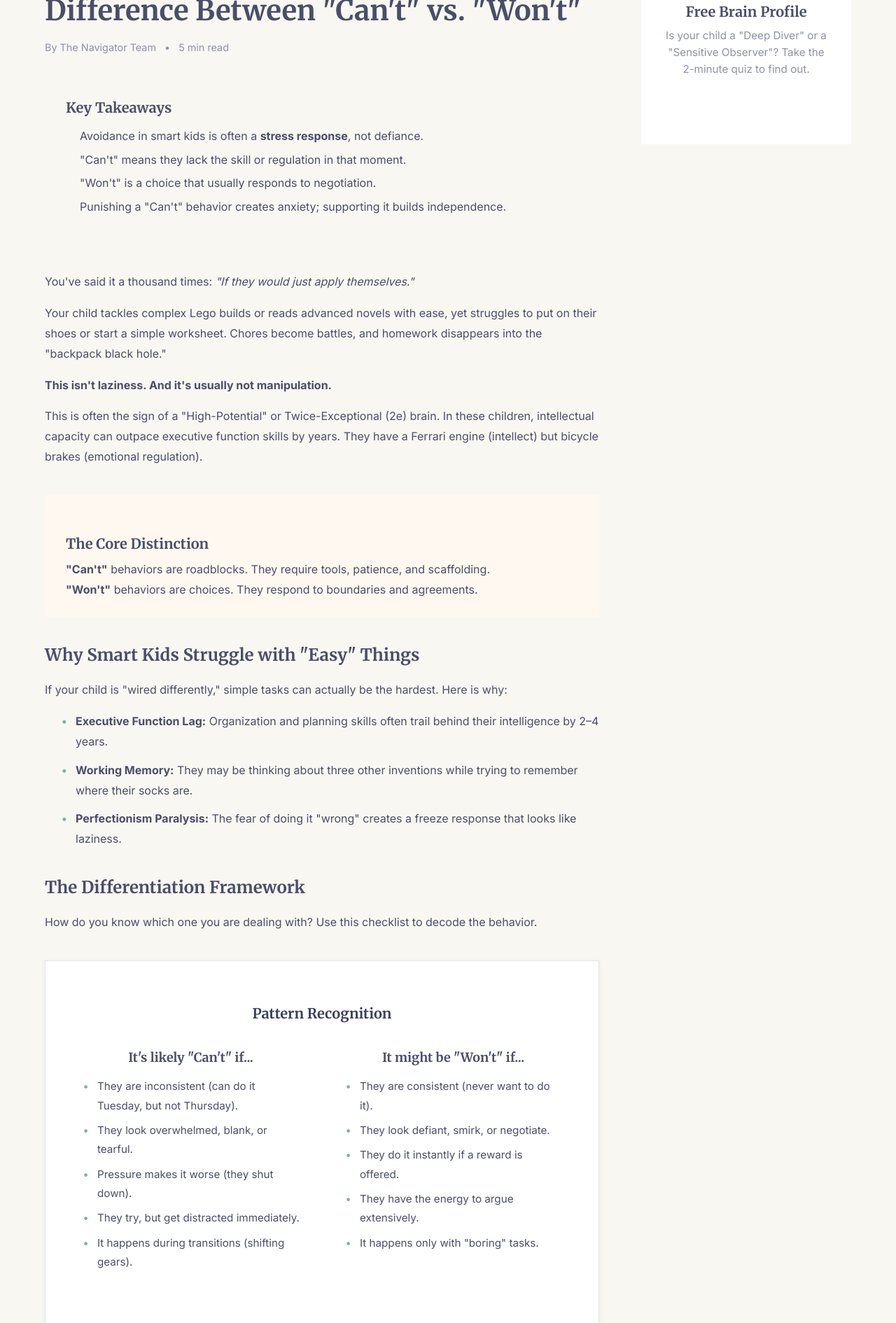
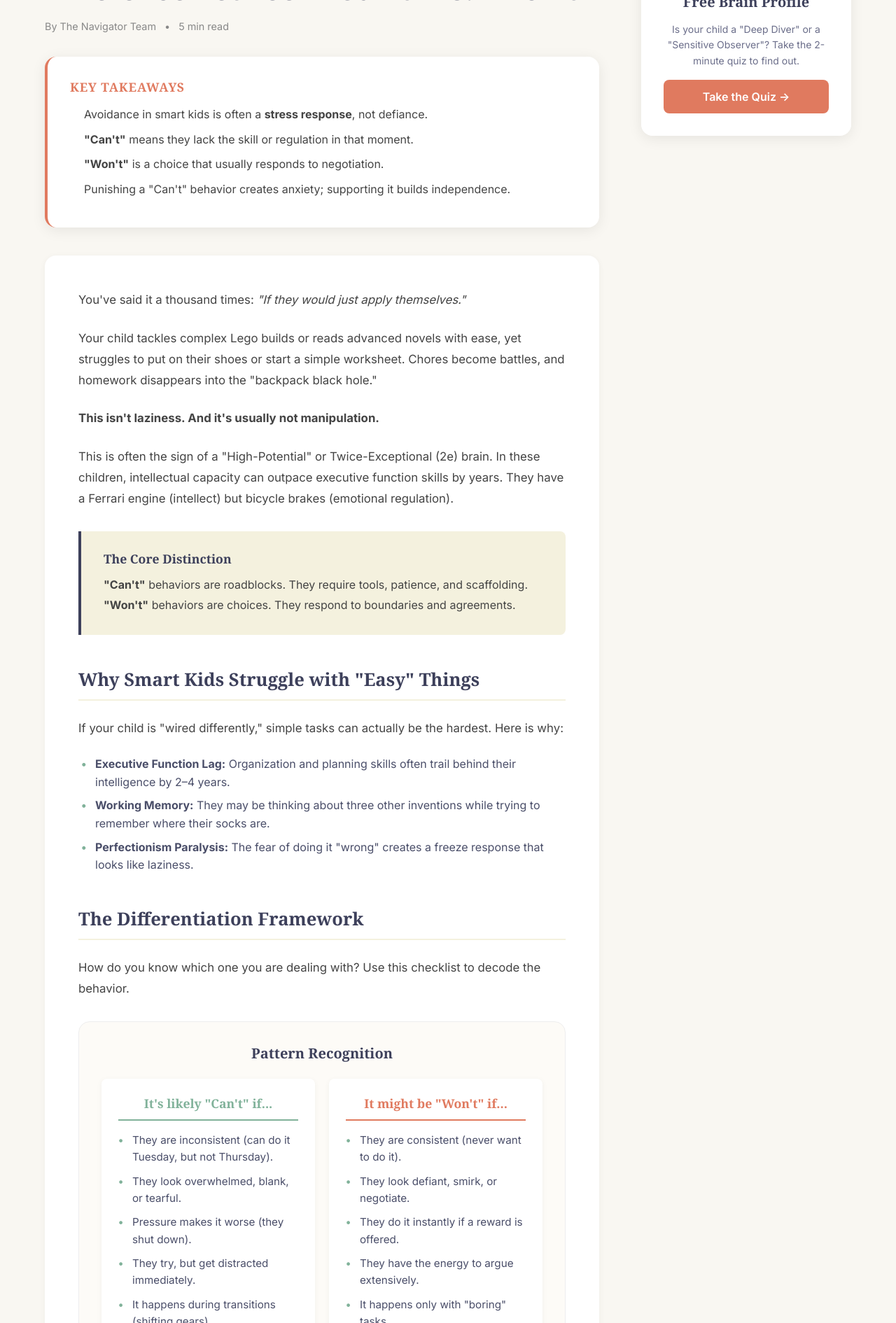
Before and after one commit to powder677/navigator-kids-v2, a plain HTML site: page resources/cant-vs-wont/index.html in a window 1280 px wide. Shown: the part 245-2135 px from the top of the page at 70% size. Drawn offline with Linux system fonts and the light colour scheme; files that its build step writes are made by us from their sources.

Commit message:
Update index.html

```diff
--- a/resources/cant-vs-wont/index.html
+++ b/resources/cant-vs-wont/index.html
@@ -4,146 +4,273 @@
 <head>
    <meta charset="UTF-8">
    <meta name="viewport" content="width=device-width, initial-scale=1.0">
+   <title>Can't vs. Won't: Decoding Your Child's Refusal | Navigator Kids AI</title>
    <meta name="description" content="Is it defiance or a brain block? How to tell the difference between 'can't' and 'won't' in twice-exceptional children.">
-   <title>Can't vs. Won't: Decoding Your Child's Refusal | Navigator Kids AI</title>
-   <link href="https://fonts.googleapis.com/css2?family=Merriweather:wght@400;700;900&family=Inter:wght@300;400;500;600;700&display=swap" rel="stylesheet">
-   <link rel="stylesheet" href="/css/styles.css">
+
+   <link href="https://fonts.googleapis.com/css2?family=Inter:wght@400;500;600;700;800&family=Lato:wght@400;700&display=swap" rel="stylesheet">
+   <link rel="stylesheet" href="https://cdnjs.cloudflare.com/ajax/libs/font-awesome/6.0.0-beta3/css/all.min.css">
+
+   <link rel="stylesheet" href="styles.css">
+
    <style>
-      /* Page Specific Styles (Keep these if they aren't in your main CSS yet) */
+      /* --- Article Specific Overrides --- */
+
+      /* Layout & Grid */
       .article-layout {
-         display: flex;
+         display: grid;
+         grid-template-columns: 1fr 300px;
          gap: 60px;
          max-width: 1200px;
          margin: 0 auto;
-         padding: 60px 24px;
+         padding: 40px 24px 80px;
       }
 
-      .article-content {
-         flex: 1;
-         max-width: 800px;
+      @media (max-width: 1024px) {
+         .article-layout {
+            grid-template-columns: 1fr;
+         }
+         .article-sidebar {
+            order: -1; /* Sidebar on top for mobile/tablet if desired, or remove to keep at bottom */
+         }
       }
 
-      .article-sidebar {
-         width: 300px;
-         flex-shrink: 0;
+      /* Breadcrumbs */
+      .breadcrumbs {
+         font-size: 0.9rem;
+         margin-bottom: 24px;
+         color: #666;
+      }
+      .breadcrumbs a {
+         color: #E07A5F;
+         text-decoration: none;
+         transition: 0.3s;
+      }
+      .breadcrumbs a:hover {
+         color: #c05a3f;
+      }
+      .breadcrumbs span {
+         margin: 0 8px;
+         color: #999;
       }
 
-      .breadcrumbs {
-         margin-bottom: 30px;
+      /* Header */
+      .article-header h1 {
+         font-family: 'Inter', sans-serif;
+         font-size: clamp(1.8rem, 4vw, 2.5rem);
+         margin-bottom: 16px;
+         line-height: 1.2;
+         color: #3D405B;
+      }
+      .article-meta {
+         display: flex;
+         gap: 12px;
+         align-items: center;
+         color: #888;
          font-size: 0.9rem;
-         color: var(--color-text-muted);
+         margin-bottom: 32px;
       }
 
-      .breadcrumbs a {
-         color: var(--color-primary);
-         text-decoration: none;
+      /* Key Takeaways Box */
+      .key-takeaways {
+         background: white;
+         border-radius: 16px;
+         box-shadow: 0 4px 20px rgba(0,0,0,0.08);
+         padding: 32px;
+         margin-bottom: 40px;
+         border-left: 4px solid #E07A5F;
+      }
+      .key-takeaways h2 {
+         font-size: 1.1rem;
+         color: #E07A5F;
+         margin-bottom: 16px;
+         text-transform: uppercase;
+         letter-spacing: 0.05em;
+      }
+      .key-takeaways ul {
+         padding-left: 20px;
+         margin: 0;
+      }
+      .key-takeaways li {
+         margin-bottom: 10px;
+         color: #444;
+         line-height: 1.6;
       }
 
-      .key-takeaways {
-         background-color: var(--color-background-alt);
-         border-radius: var(--border-radius-lg);
-         padding: 30px;
-         margin-bottom: 50px;
-         border-left: 4px solid var(--color-secondary);
+      /* Body Content */
+      .article-body {
+         background: white;
+         border-radius: 16px;
+         padding: 48px;
+         box-shadow: 0 2px 10px rgba(0,0,0,0.05);
+      }
+      @media (max-width: 600px) {
+         .article-body { padding: 32px 24px; }
+      }
+      .article-body p {
+         margin-bottom: 24px;
+         font-size: 1.05rem;
+         line-height: 1.8;
+         color: #444;
+      }
+      .article-body h2 {
+         font-size: 1.6rem;
+         margin: 48px 0 24px;
+         padding-bottom: 12px;
+         border-bottom: 2px solid #F4F1DE;
+         color: #3D405B;
+      }
+      .article-body h3 {
+         font-size: 1.25rem;
+         margin: 32px 0 16px;
+         color: #3D405B;
       }
 
+      /* Highlight Box */
       .highlight-box {
-         background-color: #FFF8F0;
-         /* Light cream/orange tint */
-         border-left: 4px solid var(--color-highlight);
-         padding: 25px 30px;
-         margin: 40px 0;
-         border-radius: 0 var(--border-radius-lg) var(--border-radius-lg) 0;
+         background: #F4F1DE;
+         border-left: 4px solid #3D405B;
+         border-radius: 0 8px 8px 0;
+         padding: 28px 32px;
+         margin: 32px 0;
       }
+      .highlight-box h3 {
+         font-size: 1.1rem;
+         color: #3D405B;
+         margin-bottom: 12px;
+         margin-top: 0;
+      }
+      .highlight-box p { margin: 0; font-size: 1rem; }
 
+      /* Comparison Table */
       .comparison-table {
-         background: white;
-         border: 1px solid rgba(0, 0, 0, 0.1);
-         border-radius: var(--border-radius-lg);
-         padding: 30px;
-         margin: 40px 0;
-         box-shadow: var(--shadow-sm);
+         background: #FDFBF7;
+         border-radius: 16px;
+         padding: 32px;
+         margin: 32px 0;
+         border: 1px solid #eee;
       }
-
+      .comparison-table h3 {
+         text-align: center;
+         margin-bottom: 24px;
+         margin-top: 0;
+      }
       .comparison-grid {
          display: grid;
          grid-template-columns: 1fr 1fr;
          gap: 20px;
       }
+      @media (max-width: 700px) {
+         .comparison-grid { grid-template-columns: 1fr; }
+      }
+      .comparison-column {
+         background: white;
+         border-radius: 8px;
+         padding: 24px;
+         box-shadow: 0 2px 8px rgba(0,0,0,0.05);
+      }
+      .comparison-column h4 {
+         text-align: center;
+         margin-bottom: 16px;
+         padding-bottom: 12px;
+         border-bottom: 2px solid;
+         font-size: 1.1rem;
+      }
+      .comparison-column ul {
+         padding-left: 20px;
+         font-size: 0.95rem;
+         margin: 0;
+      }
+      .comparison-column li { margin-bottom: 10px; }
 
-      .comparison-column {
-         background: var(--color-background);
-         border-radius: var(--border-radius-md);
-         padding: 20px;
+      /* Column Specifics */
+      .cant-column h4 { color: #81B29A; border-color: #81B29A; }
+      .will-column h4 { color: #E07A5F; border-color: #E07A5F; }
+
+      /* Sidebar Widget */
+      .sidebar-widget {
+         background: white;
+         border-radius: 16px;
+         box-shadow: 0 4px 20px rgba(0,0,0,0.08);
+         padding: 32px;
+         position: sticky;
+         top: 100px;
+         text-align: center;
+         border-top: 4px solid #E07A5F;
       }
+      .btn {
+         display: inline-flex;
+         align-items: center;
+         justify-content: center;
+         padding: 14px 24px;
+         background: #E07A5F;
+         color: white;
+         border-radius: 8px;
+         font-weight: 600;
+         text-decoration: none;
+         width: 100%;
+         transition: 0.3s;
+         box-sizing: border-box;
+      }
+      .btn:hover { background: #c05a3f; transform: translateY(-2px); }
 
-      .will-column h4 {
-         color: var(--color-highlight);
+      /* Read Next */
+      .read-next {
+         background: #3D405B;
+         padding: 80px 0;
+         margin-top: 60px;
+      }
+      .read-next h2 {
          text-align: center;
-         margin-bottom: 1rem;
+         color: white;
+         margin-bottom: 40px;
+         font-size: 1.8rem;
       }
-
-      .cant-column h4 {
-         color: var(--color-secondary);
-         text-align: center;
-         margin-bottom: 1rem;
-      }
-
       .read-next-grid {
          display: grid;
          grid-template-columns: repeat(auto-fit, minmax(300px, 1fr));
          gap: 24px;
-         margin-top: 40px;
+         max-width: 1000px;
+         margin: 0 auto;
+         padding: 0 24px;
       }
-
       .read-next-card {
          background: white;
-         padding: 24px;
-         border-radius: var(--border-radius-lg);
-         box-shadow: var(--shadow-sm);
+         padding: 32px;
+         border-radius: 16px;
          text-decoration: none;
-         color: inherit;
-         transition: var(--transition);
-         border: 1px solid rgba(0, 0, 0, 0.05);
+         transition: 0.3s;
       }
-
       .read-next-card:hover {
          transform: translateY(-4px);
-         box-shadow: var(--shadow-md);
+         box-shadow: 0 10px 30px rgba(0,0,0,0.15);
       }
+      .read-next-card h3 {
+         color: #3D405B;
+         margin-bottom: 8px;
+         font-size: 1.2rem;
+      }
+      .read-next-card:hover h3 { color: #E07A5F; }
+      .read-next-card p { color: #666; margin: 0; font-size: 0.95rem; }
+      .read-next-icon { font-size: 2rem; display: block; margin-bottom: 12px; }
 
-      /* Mobile Responsive */
-      @media (max-width: 900px) {
-         .article-layout {
-            flex-direction: column;
-         }
-
-         .article-sidebar {
-            width: 100%;
-            margin-top: 40px;
-         }
-
-         .comparison-grid {
-            grid-template-columns: 1fr;
-         }
-      }
    </style>
 </head>
 
 <body>
-   <div id="header"></div>
+   <div id="global-header"></div>
 
    <div class="article-layout">
       <div class="article-content">
+
          <nav class="breadcrumbs">
-            <a href="/">Home</a> <span>/</span>
-            <a href="/resources/">Resources</a> <span>/</span>
+            <a href="index.html">Home</a> <span>/</span>
+            <a href="resources.html">Resources</a> <span>/</span>
             <span>Can't vs. Won't</span>
          </nav>
 
          <header class="article-header">
-            <h1 style="font-size: 2.5rem; margin-bottom: 1rem; color: var(--color-primary);">They're Not Lazy: How to Tell the Difference Between "Can't" vs. "Won't"</h1>
-            <div style="display: flex; gap: 12px; align-items: center; color: var(--color-text-muted); font-size: 0.9rem;">
+            <h1>They're Not Lazy: How to Tell the Difference Between "Can't" vs. "Won't"</h1>
+            <div class="article-meta">
                <span>By The Navigator Team</span>
                <span>•</span>
                <span>5 min read</span>
@@ -151,16 +278,16 @@
          </header>
 
          <div class="key-takeaways">
-            <h2 style="font-size: 1.25rem; margin-bottom: 1rem; color: var(--color-primary);">Key Takeaways</h2>
-            <ul style="padding-left: 20px; line-height: 1.6;">
-               <li style="margin-bottom: 8px;">Avoidance in smart kids is often a <strong>stress response</strong>, not defiance.</li>
-               <li style="margin-bottom: 8px;">"Can't" means they lack the skill or regulation in that moment.</li>
-               <li style="margin-bottom: 8px;">"Won't" is a choice that usually responds to negotiation.</li>
+            <h2>Key Takeaways</h2>
+            <ul>
+               <li>Avoidance in smart kids is often a <strong>stress response</strong>, not defiance.</li>
+               <li><strong>"Can't"</strong> means they lack the skill or regulation in that moment.</li>
+               <li><strong>"Won't"</strong> is a choice that usually responds to negotiation.</li>
                <li>Punishing a "Can't" behavior creates anxiety; supporting it builds independence.</li>
             </ul>
          </div>
 
-         <div class="article-body" style="line-height: 1.8; color: var(--color-text-main);">
+         <div class="article-body">
             <p>You've said it a thousand times: <em>"If they would just apply themselves."</em></p>
 
             <p>Your child tackles complex Lego builds or reads advanced novels with ease, yet struggles to put on their shoes or start a simple worksheet. Chores become battles, and homework disappears into the "backpack black hole."</p>
@@ -170,29 +297,29 @@
             <p>This is often the sign of a "High-Potential" or Twice-Exceptional (2e) brain. In these children, intellectual capacity can outpace executive function skills by years. They have a Ferrari engine (intellect) but bicycle brakes (emotional regulation).</p>
 
             <div class="highlight-box">
-               <h3 style="color: var(--color-highlight); margin-bottom: 10px;">The Core Distinction</h3>
+               <h3>The Core Distinction</h3>
                <p><strong>"Can't"</strong> behaviors are roadblocks. They require tools, patience, and scaffolding.<br>
                   <strong>"Won't"</strong> behaviors are choices. They respond to boundaries and agreements.</p>
             </div>
 
-            <h2 style="margin-top: 40px; margin-bottom: 20px; font-family: var(--font-heading); color: var(--color-primary);">Why Smart Kids Struggle with "Easy" Things</h2>
+            <h2>Why Smart Kids Struggle with "Easy" Things</h2>
             <p>If your child is "wired differently," simple tasks can actually be the hardest. Here is why:</p>
 
-            <ul style="margin-bottom: 30px; padding-left: 20px;">
-               <li style="margin-bottom: 12px;"><strong>Executive Function Lag:</strong> Organization and planning skills often trail behind their intelligence by 2–4 years.</li>
-               <li style="margin-bottom: 12px;"><strong>Working Memory:</strong> They may be thinking about three other inventions while trying to remember where their socks are.</li>
-               <li style="margin-bottom: 12px;"><strong>Perfectionism Paralysis:</strong> The fear of doing it "wrong" creates a freeze response that looks like laziness.</li>
+            <ul>
+               <li><strong>Executive Function Lag:</strong> Organization and planning skills often trail behind their intelligence by 2–4 years.</li>
+               <li><strong>Working Memory:</strong> They may be thinking about three other inventions while trying to remember where their socks are.</li>
+               <li><strong>Perfectionism Paralysis:</strong> The fear of doing it "wrong" creates a freeze response that looks like laziness.</li>
             </ul>
 
-            <h2 style="margin-top: 40px; margin-bottom: 20px; font-family: var(--font-heading); color: var(--color-primary);">The Differentiation Framework</h2>
+            <h2>The Differentiation Framework</h2>
             <p>How do you know which one you are dealing with? Use this checklist to decode the behavior.</p>
 
             <div class="comparison-table">
-               <h3 style="text-align: center; margin-bottom: 20px;">Pattern Recognition</h3>
+               <h3>Pattern Recognition</h3>
                <div class="comparison-grid">
                   <div class="comparison-column cant-column">
                      <h4>It's likely "Can't" if...</h4>
-                     <ul style="font-size: 0.95rem;">
+                     <ul>
                         <li>They are inconsistent (can do it Tuesday, but not Thursday).</li>
                         <li>They look overwhelmed, blank, or tearful.</li>
                         <li>Pressure makes it worse (they shut down).</li>
@@ -202,7 +329,7 @@
                   </div>
                   <div class="comparison-column will-column">
                      <h4>It might be "Won't" if...</h4>
-                     <ul style="font-size: 0.95rem;">
+                     <ul>
                         <li>They are consistent (never want to do it).</li>
                         <li>They look defiant, smirk, or negotiate.</li>
                         <li>They do it instantly if a reward is offered.</li>
@@ -213,25 +340,29 @@
                </div>
             </div>
 
-            <h2 style="margin-top: 40px; margin-bottom: 20px; font-family: var(--font-heading); color: var(--color-primary);">How to Respond (Scripts)</h2>
+            <h2>How to Respond (Scripts)</h2>
 
             <h3>Scenario 1: The "Can't" Crash</h3>
             <p><em>Your child is staring at a worksheet, not moving. You feel the urge to say, "Just get it done!"</em></p>
             <p><strong>Try this instead:</strong></p>
-            <div class="highlight-box" style="background: #F0F7F4; border-left-color: var(--color-secondary);">
+
+            <div class="highlight-box" style="background: #F0F7F4; border-left-color: #81B29A;">
                <p><em>"I notice you haven't started yet. Is the battery low, or are the instructions confusing? Let's do the first problem together to jumpstart the engine."</em></p>
             </div>
+
             <p><strong>Why it works:</strong> You are offering a "body double" (presence) to help them overcome the inertia of starting.</p>
 
             <h3>Scenario 2: The "Won't" Wall</h3>
             <p><em>Your child is playing video games and refuses to set the table, arguing it's "unfair."</em></p>
             <p><strong>Try this instead:</strong></p>
+
             <div class="highlight-box">
                <p><em>"I hear that you want to keep playing. The deal is: tech time pauses until the table is set. You can do it now, or in 5 minutes, but the WiFi stays off until it's done."</em></p>
             </div>
+
             <p><strong>Why it works:</strong> You aren't arguing. You are stating a pre-agreed boundary (Natural Consequence) without emotional escalation.</p>
 
-            <h2 style="margin-top: 40px; margin-bottom: 20px; font-family: var(--font-heading); color: var(--color-primary);">The Bottom Line</h2>
+            <h2>The Bottom Line</h2>
             <p>Distinguishing between "Can't" and "Won't" transforms parenting from guesswork to strategy.</p>
             <p>When it's <strong>"Can't,"</strong> become the scaffold: offer tools, break steps down, and lower the pressure. When it's <strong>"Won't,"</strong> hold the line: offer choices, maintain boundaries, and keep your cool.</p>
             <p>Most importantly, remember that <strong>executive function is a skill, not a character trait.</strong> Just like reading or math, it can be learned—it just takes these bright minds a little longer to automate the boring stuff.</p>
@@ -239,41 +370,41 @@
          </div>
       </div>
 
-      <div class="article-sidebar">
-         <div style="background: white; padding: 30px; border-radius: var(--border-radius-lg); border: 1px solid var(--color-highlight-light); text-align: center; position: sticky; top: 100px;">
+      <aside class="article-sidebar">
+         <div class="sidebar-widget">
             <span style="font-size: 3rem; display: block; margin-bottom: 10px;">🧠</span>
-            <h3 style="color: var(--color-primary); margin-bottom: 10px;">Free Brain Profile</h3>
-            <p style="color: var(--color-text-muted); font-size: 0.95rem; margin-bottom: 20px;">Is your child a "Deep Diver" or a "Sensitive Observer"? Take the 2-minute quiz to find out.</p>
-            <a href="/quiz/" class="btn" style="background: var(--color-highlight); color: white; display: block; padding: 12px; border-radius: 6px; text-decoration: none; font-weight: 600;">Take the Quiz →</a>
+            <h3>Free Brain Profile</h3>
+            <p>Is your child a "Deep Diver" or a "Sensitive Observer"? Take the 2-minute quiz to find out.</p>
+            <a href="quiz.html" class="btn">Take the Quiz →</a>
          </div>
-      </div>
+      </aside>
    </div>
 
-   <section style="background: var(--color-background-alt); padding: 80px 0;">
-      <div class="container" style="max-width: 1200px; margin: 0 auto; padding: 0 24px;">
-         <h2 style="text-align: center; color: var(--color-primary); margin-bottom: 40px;">Read Next</h2>
+   <section class="read-next">
+      <div class="container">
+         <h2>Read Next</h2>
          <div class="read-next-grid">
-            <a href="/resources/smart-kids=lost shoes/" class="read-next-card">
-               <span style="font-size: 2rem; display: block; margin-bottom: 10px;">👟</span>
-               <h3 style="font-size: 1.2rem; font-weight: 700; color: var(--color-primary); margin-bottom: 8px;">Why Smart Kids Lose Shoes</h3>
-               <p style="color: var(--color-text-muted); font-size: 0.9rem;">The paradox of the "Ferrari Brain" with bicycle brakes.</p>
+            <a href="smart-kids-lost-shoes.html" class="read-next-card">
+               <span class="read-next-icon">👟</span>
+               <h3>Why Smart Kids Lose Shoes</h3>
+               <p>The paradox of the "Ferrari Brain" with bicycle brakes.</p>
             </a>
-            <a href="/resources/homeworl-without-tears/" class="read-next-card">
-               <span style="font-size: 2rem; display: block; margin-bottom: 10px;">📝</span>
-               <h3 style="font-size: 1.2rem; font-weight: 700; color: var(--color-primary); margin-bottom: 8px;">Homework Without Tears</h3>
-               <p style="color: var(--color-text-muted); font-size: 0.9rem;">Stop the battles and help them just get started.</p>
+            <a href="homework-without-tears.html" class="read-next-card">
+               <span class="read-next-icon">📝</span>
+               <h3>Homework Without Tears</h3>
+               <p>Stop the battles and help them just get started.</p>
             </a>
-            <a href="/resources/emotional-intensity/" class="read-next-card">
-               <span style="font-size: 2rem; display: block; margin-bottom: 10px;">❤️</span>
-               <h3 style="font-size: 1.2rem; font-weight: 700; color: var(--color-primary); margin-bottom: 8px;">Emotional Intensity</h3>
-               <p style="color: var(--color-text-muted); font-size: 0.9rem;">Why they feel everything at volume 10.</p>
+            <a href="emotional-intensity.html" class="read-next-card">
+               <span class="read-next-icon">❤️</span>
+               <h3>Emotional Intensity</h3>
+               <p>Why they feel everything at volume 10.</p>
             </a>
          </div>
       </div>
    </section>
 
-   <div id="footer"></div>
-   <script src="/js/components.js"></script>
+   <div id="global-footer"></div>
+   <script src="js/components.js"></script>
 </body>
 
 </html>
```
